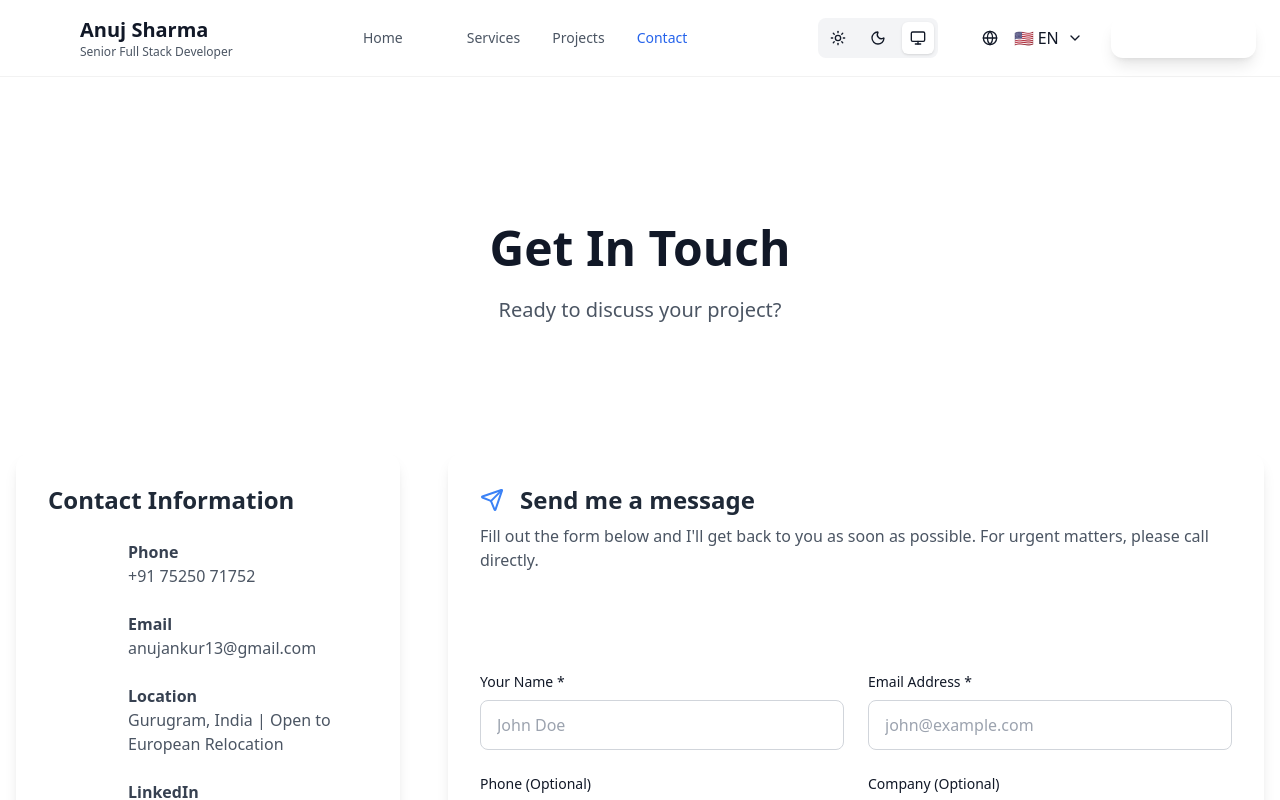
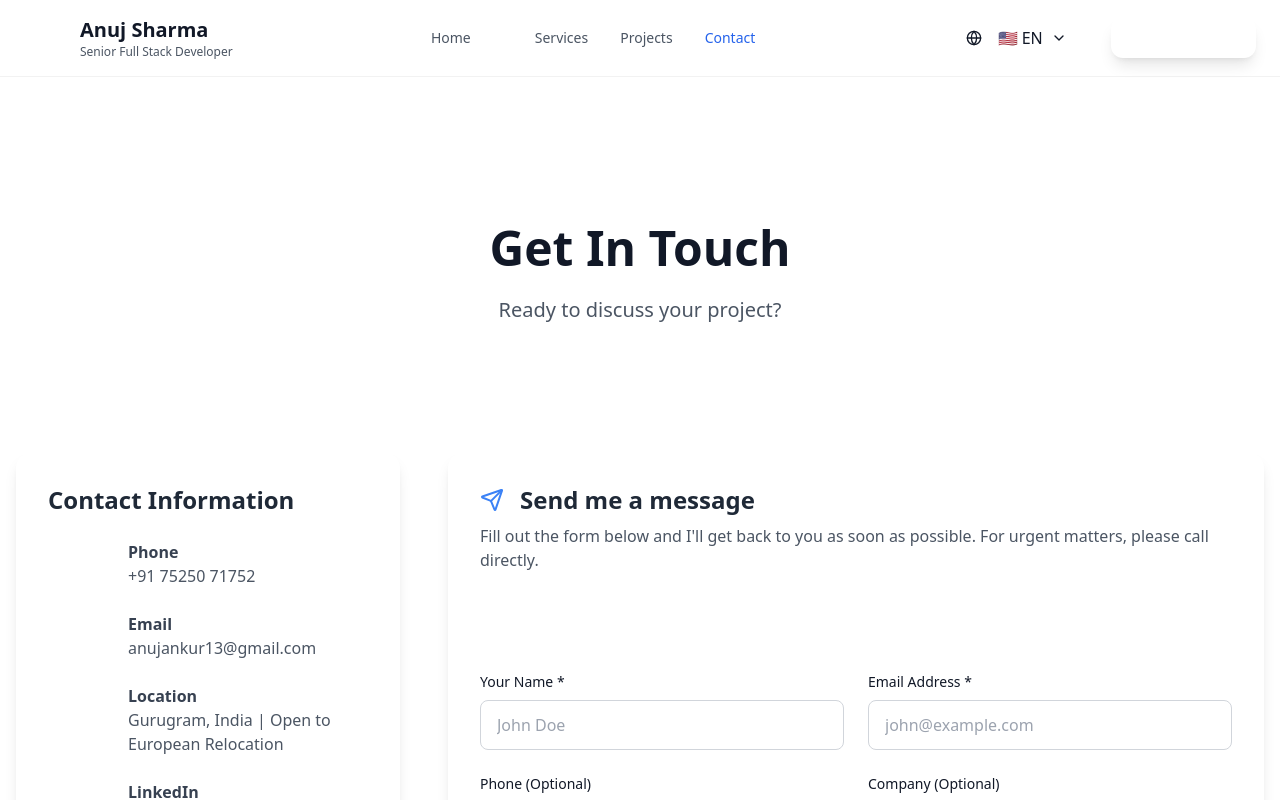
Before and after one commit to anujsharmaeds/portfolioSharmaStack, a React (Vite) app in the folder frontend/: page /contact in a window 1280 px wide. Shown: the top 800 px of the page. Built offline with nearby package versions, Linux system fonts and the light colour scheme.

Commit message:
header chnages

```diff
--- a/frontend/src/components/Header.tsx
+++ b/frontend/src/components/Header.tsx
@@ -1,15 +1,16 @@
 import React, { useState } from 'react';
 import { Link, useLocation } from 'react-router-dom';
 import { useTranslation } from 'react-i18next';
-import { Menu, X, Sun, Moon, Monitor } from 'lucide-react';
-import { useTheme } from '../providers/ThemeProvider';
+import { Menu, X } from 'lucide-react';
+// import { Menu, X, Sun, Moon, Monitor } from 'lucide-react';
+// import { useTheme } from '../providers/ThemeProvider';
 import LanguageSwitcher from './LanguageSwitcher';
 
 const Header: React.FC = () => {
   const [isMenuOpen, setIsMenuOpen] = useState(false);
   const { t } = useTranslation();
   const location = useLocation();
-  const { theme, setTheme } = useTheme();
+  // const { theme, setTheme } = useTheme();
 
   const navItems = [
     { path: '/', label: t('nav.home') },
@@ -54,7 +55,7 @@ const Header: React.FC = () => {
           {/* Controls */}
           <div className="flex items-center space-x-4">
             {/* Theme Switcher */}
-            <div className="hidden md:flex items-center space-x-2 bg-gray-100 dark:bg-gray-800 rounded-lg p-1">
+            {/* <div className="hidden md:flex items-center space-x-2 bg-gray-100 dark:bg-gray-800 rounded-lg p-1">
               <button
                 onClick={() => setTheme('light')}
                 className={`p-2 rounded-md transition-colors ${theme === 'light'
@@ -85,7 +86,7 @@ const Header: React.FC = () => {
               >
                 <Monitor className="w-4 h-4" />
               </button>
-            </div>
+            </div> */}
 
             {/* Language Switcher */}
             <LanguageSwitcher />
```
